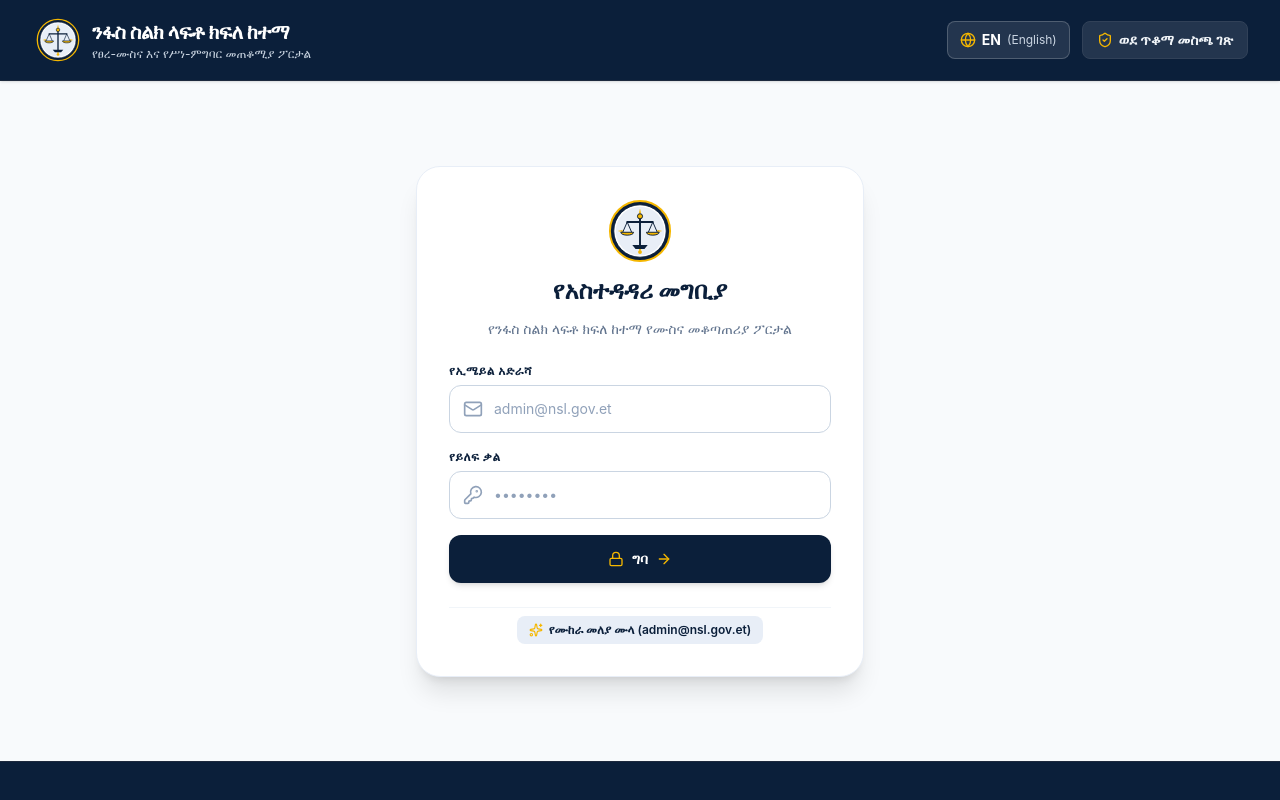
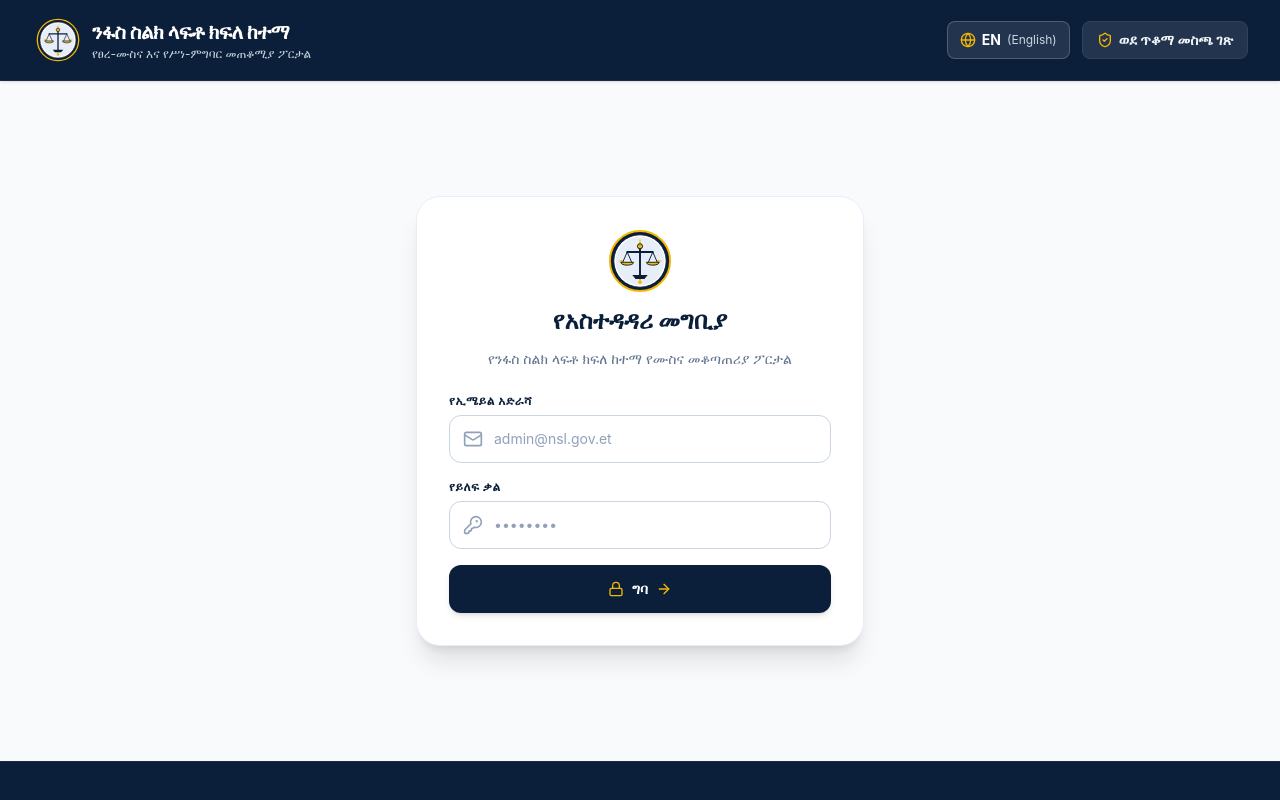
Before and after one commit to kirubelreta47-bit/Nifas-Silk-Lafto-Anti-Corruption-Reporting-Portal, a React (Vite) app in the folder frontend/: page /admin/login in a window 1280 px wide. Shown: the top 800 px of the page. Built offline with nearby package versions, Linux system fonts and the light colour scheme; no server answers.

Commit message:
fix: remove demo credentials auto-fill button from admin login page

```diff
--- a/frontend/src/pages/admin/AdminLoginPage.tsx
+++ b/frontend/src/pages/admin/AdminLoginPage.tsx
@@ -3,7 +3,7 @@ import { useNavigate, useLocation } from 'react-router-dom';
 import { authService } from '../../services/authService';
 import { useLanguage } from '../../context/LanguageContext';
 import { OfficialEmblem } from '../../components/OfficialEmblem';
-import { Lock, Mail, KeyRound, AlertCircle, Sparkles, ArrowRight } from 'lucide-react';
+import { Lock, Mail, KeyRound, AlertCircle, ArrowRight } from 'lucide-react';
 
 export const AdminLoginPage: React.FC = () => {
   const { t } = useLanguage();
@@ -50,12 +50,6 @@ export const AdminLoginPage: React.FC = () => {
       setLoading(false);
       setError(err.message || 'Login error');
     }
-  };
-
-  const handleFillDemo = () => {
-    setEmail('admin@nsl.gov.et');
-    setPassword('AdminPresentation2026!');
-    setError(null);
   };
 
   return (
@@ -149,18 +143,6 @@ export const AdminLoginPage: React.FC = () => {
               )}
             </button>
           </form>
-
-          {/* Quick Demo Pre-fill Button */}
-          <div className="pt-2 border-t border-slate-100 text-center">
-            <button
-              type="button"
-              onClick={handleFillDemo}
-              className="inline-flex items-center gap-1.5 px-3 py-1.5 rounded-lg text-xs font-semibold text-[#0B1F3A] bg-[#E8EEF7] hover:bg-[#dbe4f3] transition-colors focus:outline-none focus:ring-1 focus:ring-[#F5B700]"
-            >
-              <Sparkles className="w-3.5 h-3.5 text-[#F5B700]" />
-              <span>{t('fillDemoCreds')}</span>
-            </button>
-          </div>
         </div>
       </div>
     </div>
```
